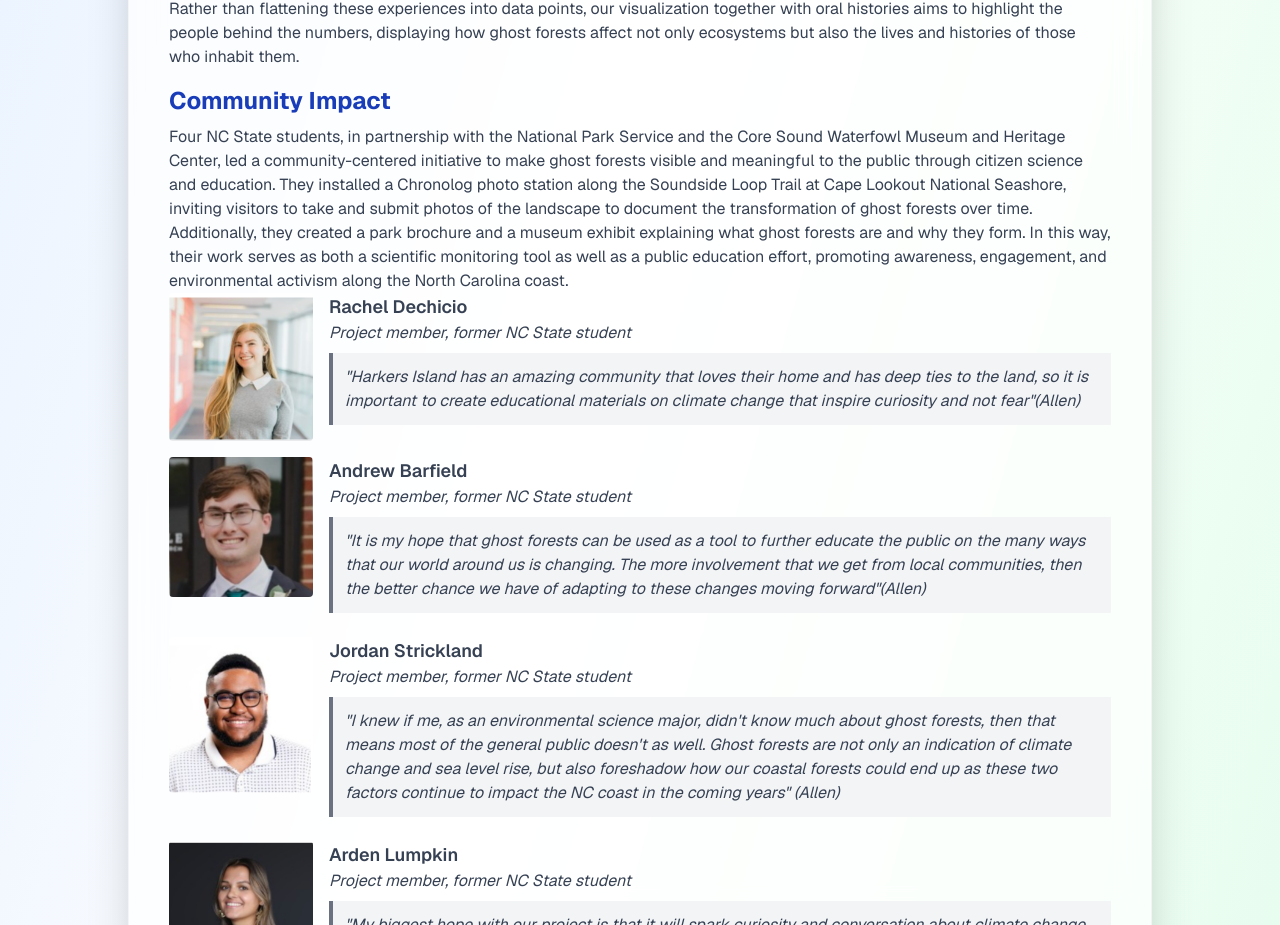
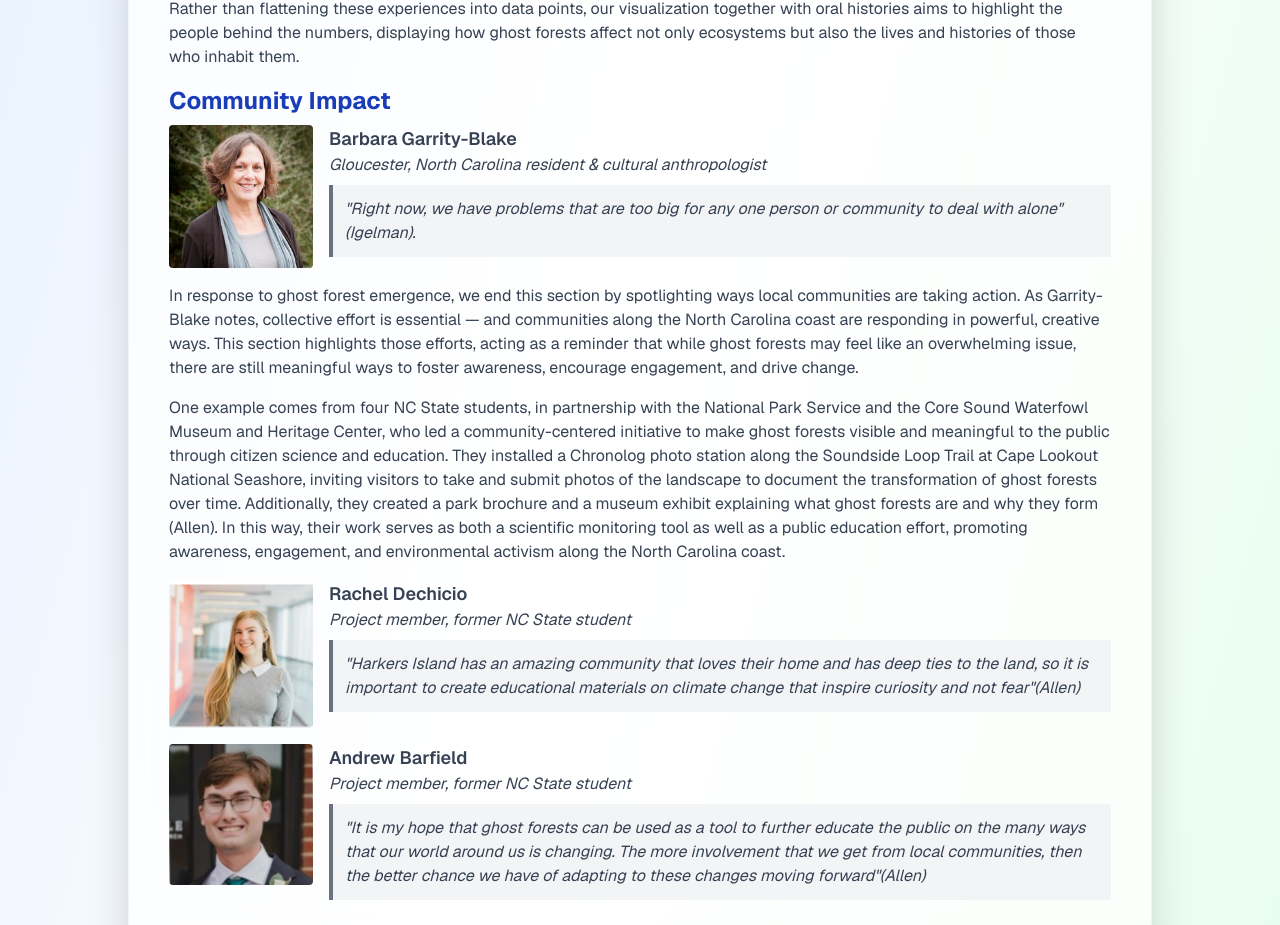
Before and after one commit to JayYeung/ghost-forest-frontend, a Next.js app: page /narrative-2 in a window 1280 px wide. Shown: the part 2160-3085 px from the top of the page. Built offline with nearby package versions, Linux system fonts and the light colour scheme.

Commit message:
reorged and changed community impact

```diff
--- a/src/app/narrative-2/page.tsx
+++ b/src/app/narrative-2/page.tsx
@@ -219,10 +219,49 @@ export default function Narrative2() {
                                 <h2 className="text-2xl font-bold mb-2 text-blue-800">
                                     Community Impact
                                 </h2>
-                                <p>
-                                    Four NC State students, in partnership with
-                                    the National Park Service and the Core Sound
-                                    Waterfowl Museum and Heritage Center, led a
+                                <div className="mb-4 flex gap-4 items-start">
+                                    <Image
+                                        src="/images/barbara.png"
+                                        alt="Barbara Garrity-Blake"
+                                        width={144}
+                                        height={144}
+                                        className="w-36 h-auto rounded"
+                                    />
+                                    <div>
+                                        <h2 className="text-lg font-semibold">
+                                            Barbara Garrity-Blake
+                                        </h2>
+                                        <p className="italic">
+                                            Gloucester, North Carolina resident
+                                            &amp; cultural anthropologist
+                                        </p>
+                                        <p className="italic bg-gray-100 border-l-4 border-gray-500 p-3 my-2">
+                                            &quot;Right now, we have problems
+                                            that are too big for any one person
+                                            or community to deal with
+                                            alone&quot; (Igelman).
+                                        </p>
+                                    </div>
+                                </div>
+                                <p className="mb-4">
+                                    In response to ghost forest emergence, we
+                                    end this section by spotlighting ways local
+                                    communities are taking action. As
+                                    Garrity-Blake notes, collective effort is
+                                    essential — and communities along the North
+                                    Carolina coast are responding in powerful,
+                                    creative ways. This section highlights those
+                                    efforts, acting as a reminder that while
+                                    ghost forests may feel like an overwhelming
+                                    issue, there are still meaningful ways to
+                                    foster awareness, encourage engagement, and
+                                    drive change.
+                                </p>
+                                <p className="mb-4">
+                                    One example comes from four NC State
+                                    students, in partnership with the National
+                                    Park Service and the Core Sound Waterfowl
+                                    Museum and Heritage Center, who led a
                                     community-centered initiative to make ghost
                                     forests visible and meaningful to the public
                                     through citizen science and education. They
@@ -233,10 +272,10 @@ export default function Narrative2() {
                                     document the transformation of ghost forests
                                     over time. Additionally, they created a park
                                     brochure and a museum exhibit explaining
-                                    what ghost forests are and why they form. In
-                                    this way, their work serves as both a
-                                    scientific monitoring tool as well as a
-                                    public education effort, promoting
+                                    what ghost forests are and why they form
+                                    (Allen). In this way, their work serves as
+                                    both a scientific monitoring tool as well as
+                                    a public education effort, promoting
                                     awareness, engagement, and environmental
                                     activism along the North Carolina coast.
                                 </p>
```
Also changed, not shown: public/images/barbara.png (added).
